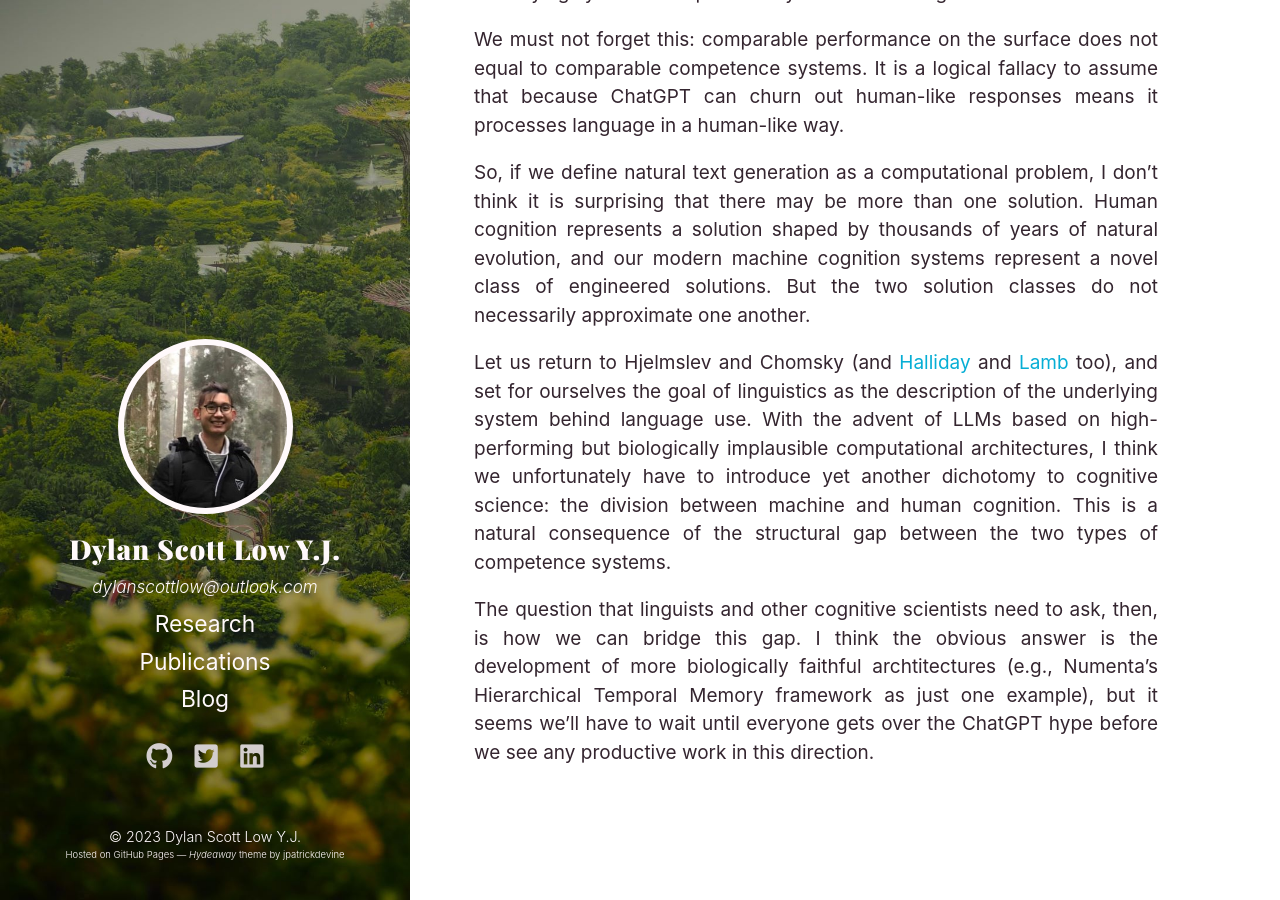
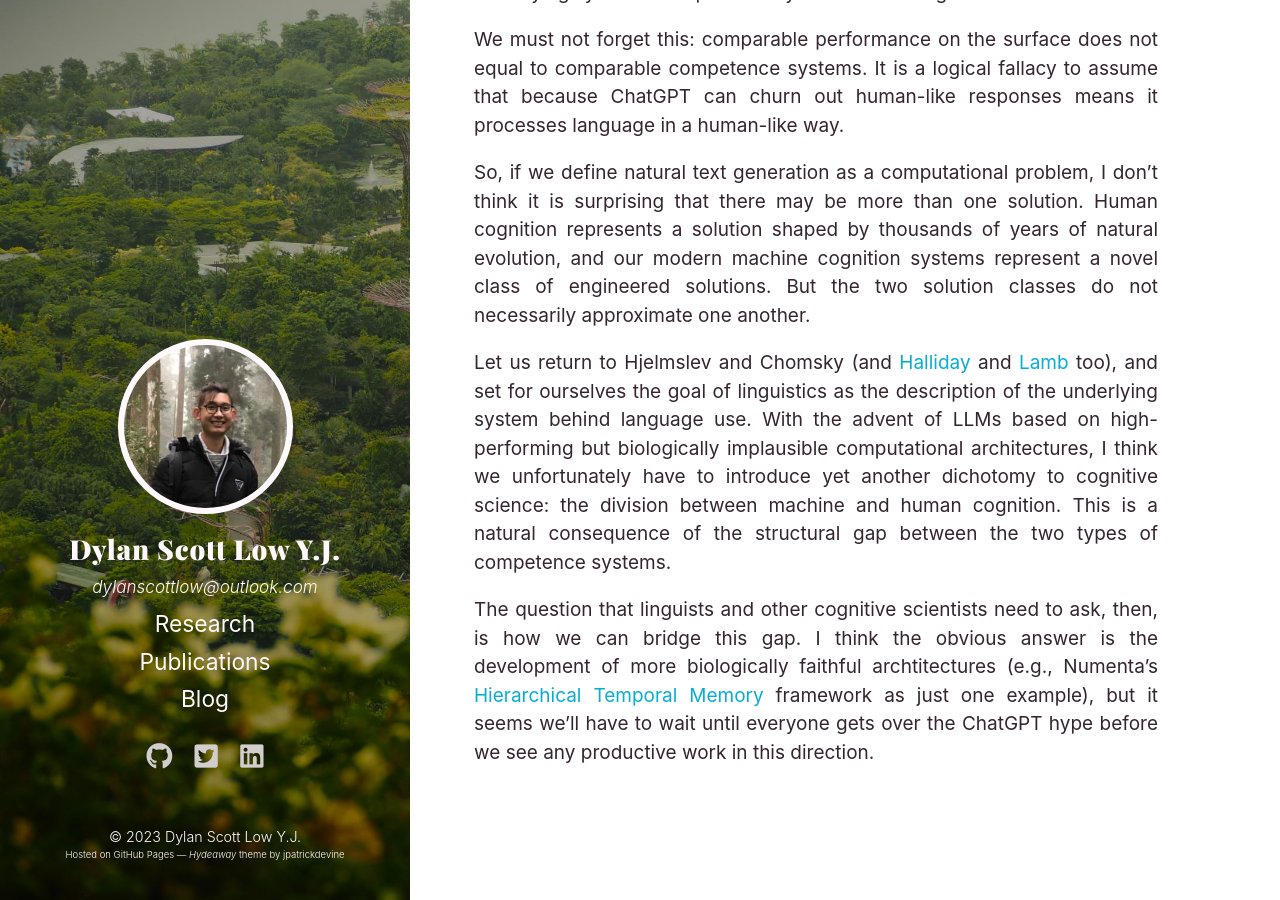
Before and after one commit to dylanscottlow/dylanscottlow.github.io, a Jekyll site: the page built from _posts/2023-04-04-thoughts-on-LLMs.md, in a window 1280 px wide and 900 px high, scrolled down 2932 px. Built offline with Jekyll 4.4.1, drawn with Linux system fonts in a browser that asks for light colours; a style sheet for code colours, icons or effects is not loaded; part of the change alters nothing that is shown.

```diff
--- a/_posts/2023-04-04-thoughts-on-LLMs.md
+++ b/_posts/2023-04-04-thoughts-on-LLMs.md
@@ -52,4 +52,4 @@ So, if we define natural text generation as a computational problem, I don't thi
 
 Let us return to Hjelmslev and Chomsky (and <a href="https://en.wikipedia.org/wiki/Michael_Halliday">Halliday</a> and <a href="https://en.wikipedia.org/wiki/Sydney_Lamb">Lamb</a> too), and set for ourselves the goal of linguistics as the description of the underlying system behind language use. With the advent of LLMs based on high-performing but biologically implausible computational architectures, I think we unfortunately have to introduce yet another dichotomy to cognitive science: the division between machine and human cognition. This is a natural consequence of the structural gap between the two types of competence systems.
 
-The question that linguists and other cognitive scientists need to ask, then, is how we can bridge this gap. I think the obvious answer is the development of more biologically faithful archtitectures (e.g., Numenta's Hierarchical Temporal Memory framework as just one example), but it seems we'll have to wait until everyone gets over the ChatGPT hype before we see any productive work in this direction.
+The question that linguists and other cognitive scientists need to ask, then, is how we can bridge this gap. I think the obvious answer is the development of more biologically faithful archtitectures (e.g., Numenta's <a href="https://www.numenta.com/blog/2019/10/24/machine-learning-guide-to-htm/">Hierarchical Temporal Memory</a> framework as just one example), but it seems we'll have to wait until everyone gets over the ChatGPT hype before we see any productive work in this direction.
```
